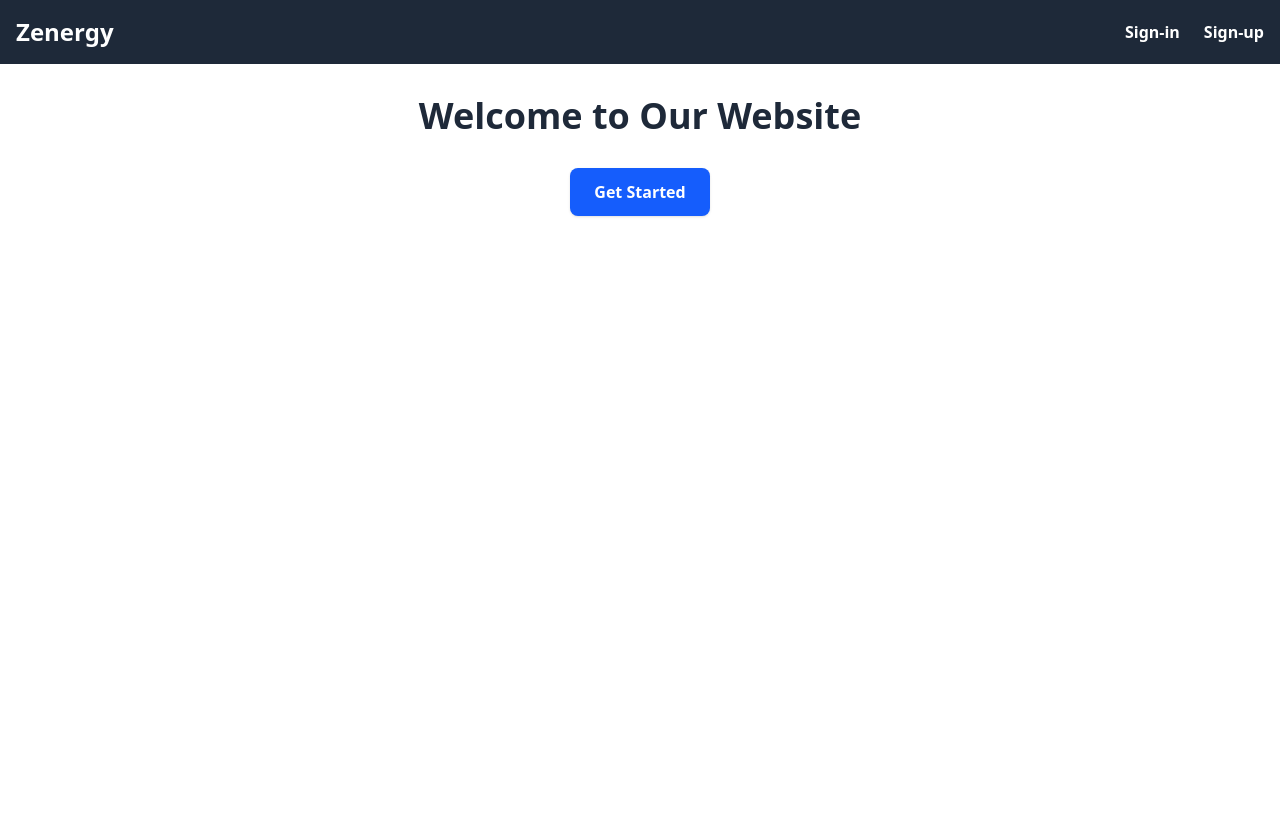
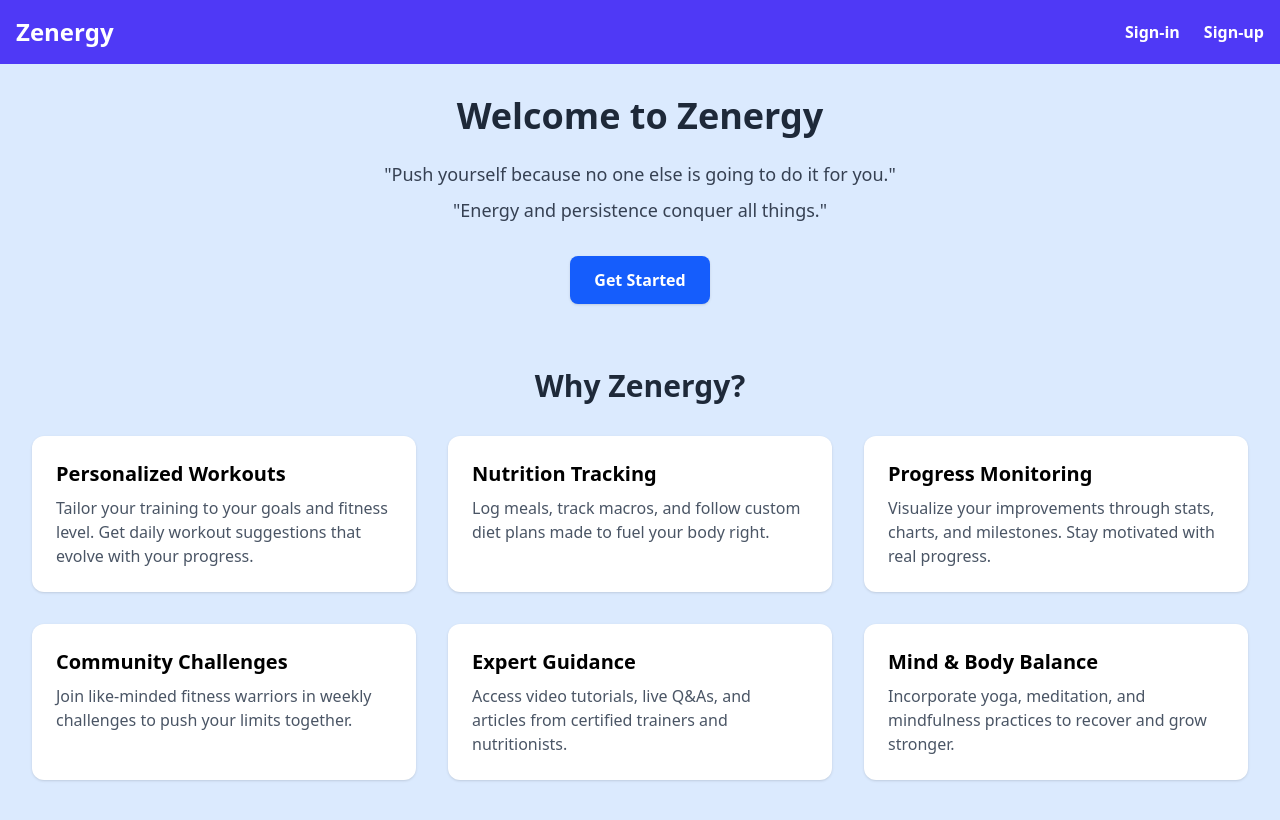
Before and after one commit to RISH-VERSION/cms-project, a React (Vite) app in the folder client/: page / in a window 1280 px wide. Shown: the top 820 px of the page. Built offline with nearby package versions, Linux system fonts and the light colour scheme.

Commit message:
first-hosting

```diff
--- a/client/src/exercise/Exercise.jsx
+++ b/client/src/exercise/Exercise.jsx
@@ -36,7 +36,7 @@ function Exercise() {
         <p className="text-gray-700 mt-2">
           Build strength and endurance with structured Strength training routines.
         </p>
-        <button className="mt-4 bg-blue-500 text-white px-4 py-2 rounded-lg hover:bg-blue-600">
+        <button className="mt-4 bg-blue-500 text-white px-4 py-2 rounded-lg hover:bg-blue-600" onClick={() => navigate('/StrengthTraining')}>
           Learn More
         </button>
       </div>
--- a/client/src/exercise/Strength Training.jsx
+++ b/client/src/exercise/StrengthTraining.jsx
@@ -2,16 +2,21 @@
 function StrengthTraining(){
     return(
        <div className="bg-gray-50 min-h-screen">
-      {/* Header Section */}
       <header className="bg-indigo-600 text-white py-8 px-4 text-center">
         <h1 className="text-4xl font-bold">Strength Training</h1>
         <p className="text-lg mt-2">Unleash your strength and power with expert routines.</p>
         <p className="text-lg mt-2">Results happen over time, not overnight – stay committed</p>
-
       </header>
 
       {/* Navigation Section */}
-      <nav className="flex justify-center gap-6 bg-gray-200 py-4">
+      <nav className="flex items-center justify-center gap-6 bg-gray-200 py-4 relative">
+        <button
+          onClick={() => window.location.href = "/exercise"}
+          className="absolute left-4 px-4 py-2 bg-white text-indigo-600 rounded shadow hover:bg-indigo-100 transition"
+          style={{ top: '50%', transform: 'translateY(-50%)' }}
+        >
+          &larr; Back to Exercises
+        </button>
         <a href="#benefits" className="text-indigo-600 hover:text-indigo-800 font-semibold">
           Benefits
         </a>
@@ -22,7 +27,6 @@ function StrengthTraining(){
           Tips
         </a>
       </nav>
-
 
       <section id="exercises" className="p-6">
         <h2 className="text-2xl font-bold mb-6 text-center">Popular Strength Training Exercises</h2>
--- a/client/src/pages/Home.jsx
+++ b/client/src/pages/Home.jsx
@@ -1,17 +1,20 @@
 import { useNavigate } from "react-router-dom";
+
 function Home(props) {
     const navigate = useNavigate();
 
-    const handleClick =  () => {
-        if(localStorage.getItem('user')) {
+    const handleClick = () => {
+        if (localStorage.getItem('user')) {
             navigate('/InnerHome');
         } else {
             navigate('/Signup');
         }
     }
+
     return (
         <>
-            <header className="bg-gray-800 text-white py-4">
+            {/* Header with Indigo Background */}
+            <header className="bg-indigo-600 text-white py-4">
                 <div className="container mx-auto flex justify-between items-center px-4">
                     <h1 className="text-2xl font-bold">Zenergy</h1>
                     <div className="flex space-x-6">
@@ -30,13 +33,57 @@ function Home(props) {
                     </div>
                 </div>
             </header>
-            <main className="container mx-auto px-4 py-8">
+
+            {/* Main Content with Light Blue Background */}
+            <main className="container mx-auto px-4 py-8 bg-blue-100 min-h-screen">
                 <div className="flex flex-col items-center justify-center">
-                    <h1 className="text-4xl font-semibold text-center text-gray-800">Welcome to Our Website</h1>
-                    <button className="mt-8 px-6 py-3 bg-blue-600 text-white rounded-lg font-semibold shadow hover:bg-blue-700 transition-colors duration-200" onClick={handleClick}>
+                    <h1 className="text-4xl font-semibold text-center text-gray-800 mb-6">
+                        Welcome to Zenergy
+                    </h1>
+                    <p className="text-center text-lg text-gray-700 max-w-2xl">
+                        "Push yourself because no one else is going to do it for you."
+                    </p>
+                    <p className="text-center text-lg text-gray-700 mt-2 max-w-2xl">
+                        "Energy and persistence conquer all things."
+                    </p>
+                    <button
+                        className="mt-8 px-6 py-3 bg-blue-600 text-white rounded-lg font-semibold shadow hover:bg-blue-700 transition-colors duration-200"
+                        onClick={handleClick}
+                    >
                         Get Started
                     </button>
                 </div>
+
+                {/* Features Section */}
+                <section className="mt-16">
+                    <h2 className="text-3xl font-bold text-center text-gray-800 mb-8">Why Zenergy?</h2>
+                    <div className="grid grid-cols-1 sm:grid-cols-2 lg:grid-cols-3 gap-8 px-4">
+                        <div className="bg-white p-6 rounded-xl shadow hover:shadow-md transition">
+                            <h3 className="text-xl font-semibold mb-2">Personalized Workouts</h3>
+                            <p className="text-gray-600">Tailor your training to your goals and fitness level. Get daily workout suggestions that evolve with your progress.</p>
+                        </div>
+                        <div className="bg-white p-6 rounded-xl shadow hover:shadow-md transition">
+                            <h3 className="text-xl font-semibold mb-2">Nutrition Tracking</h3>
+                            <p className="text-gray-600">Log meals, track macros, and follow custom diet plans made to fuel your body right.</p>
+                        </div>
+                        <div className="bg-white p-6 rounded-xl shadow hover:shadow-md transition">
+                            <h3 className="text-xl font-semibold mb-2">Progress Monitoring</h3>
+                            <p className="text-gray-600">Visualize your improvements through stats, charts, and milestones. Stay motivated with real progress.</p>
+                        </div>
+                        <div className="bg-white p-6 rounded-xl shadow hover:shadow-md transition">
+                            <h3 className="text-xl font-semibold mb-2">Community Challenges</h3>
+                            <p className="text-gray-600">Join like-minded fitness warriors in weekly challenges to push your limits together.</p>
+                        </div>
+                        <div className="bg-white p-6 rounded-xl shadow hover:shadow-md transition">
+                            <h3 className="text-xl font-semibold mb-2">Expert Guidance</h3>
+                            <p className="text-gray-600">Access video tutorials, live Q&As, and articles from certified trainers and nutritionists.</p>
+                        </div>
+                        <div className="bg-white p-6 rounded-xl shadow hover:shadow-md transition">
+                            <h3 className="text-xl font-semibold mb-2">Mind & Body Balance</h3>
+                            <p className="text-gray-600">Incorporate yoga, meditation, and mindfulness practices to recover and grow stronger.</p>
+                        </div>
+                    </div>
+                </section>
             </main>
         </>
     );
--- a/client/src/routes/AppRouter.jsx
+++ b/client/src/routes/AppRouter.jsx
@@ -5,7 +5,7 @@ import Signin from '../pages/Signin';
 import NotFound from '../pages/NotFound';
 import InnerHome from '../pages/InnerHome';
 import Exercise from '../exercise/Exercise';
-
+import StrengthTraining from '../exercise/StrengthTraining';
 const AppRouter = () => {
     return (
         <Routes>
@@ -15,6 +15,7 @@ const AppRouter = () => {
             <Route path="/signin" element={<Signin />} />
             <Route path="*" element={<NotFound />} />
             <Route path="/exercise" element={<Exercise/>}/>
+            <Route path="/StrengthTraining" element={<StrengthTraining/>}/>
         </Routes>
     );
 };
```
